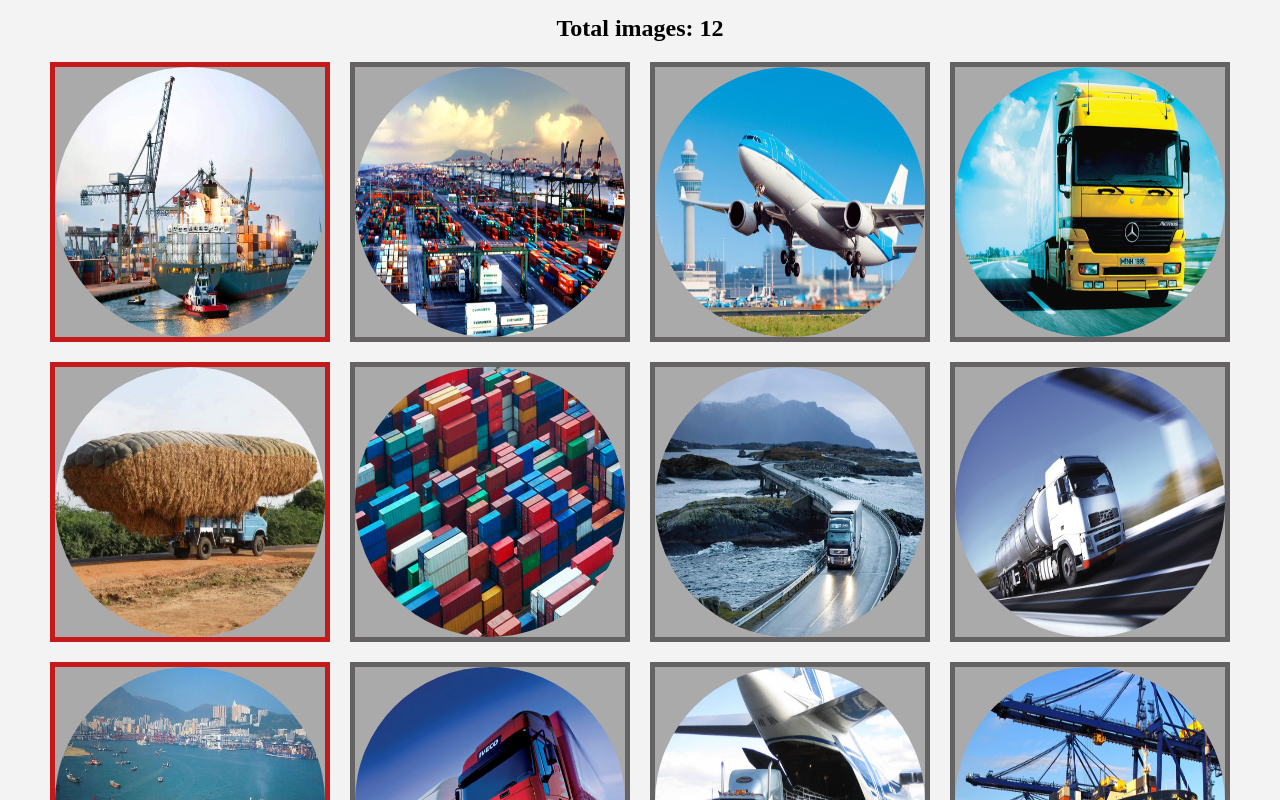
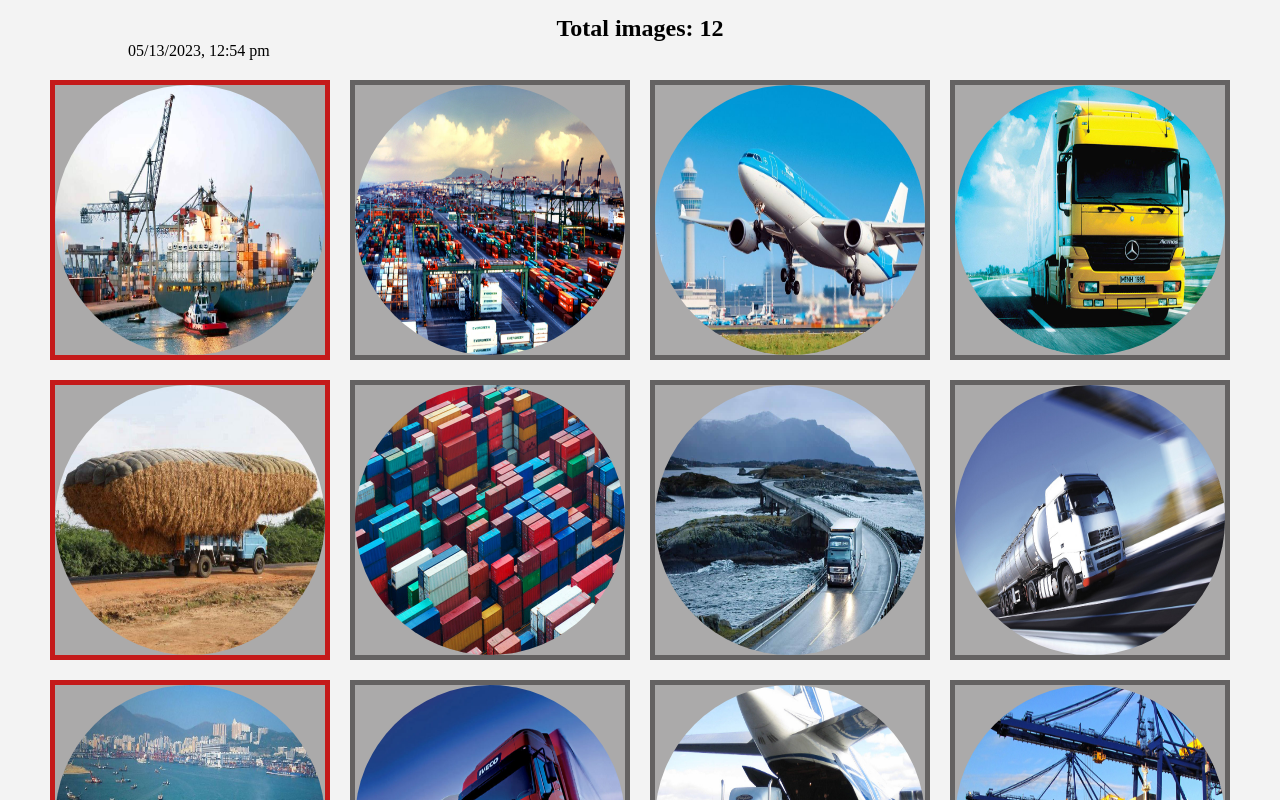
Before and after one commit to bondarkoff/task-2, a React (Vite) app: page / in a window 1280 px wide. Shown: the top 800 px of the page. Built offline with nearby package versions, Linux system fonts and the light colour scheme.

Commit message:
yarn add moment && display date and time on page

```diff
--- a/package.json
+++ b/package.json
@@ -11,6 +11,7 @@
   },
   "dependencies": {
     "css-shortcut": "^1.2.0",
+    "moment": "^2.29.4",
     "react": "^18.2.0",
     "react-dom": "^18.2.0",
     "sass": "^1.62.1"
--- a/src/App.jsx
+++ b/src/App.jsx
@@ -1,12 +1,16 @@
+import moment from 'moment/moment';
+import { images } from './components/card/images.data';
+
 import Card from './components/card/Card';
 
-import { images } from './components/card/images.data';
+function App() {
+    var date = moment().format('L, h:mm a');
 
-function App() {
     return (
         <div className='container'>
             <div className='d-flex jcc aic flex-col'>
                 <h1 className='title'>Total images: {images.length}</h1>
+                <div>{date}</div>
             </div>
             <div className='wrapper'>
                 {images.map(image => (
```
Also changed, not shown: 1 other file (tests, documents, lock files or other folders).
